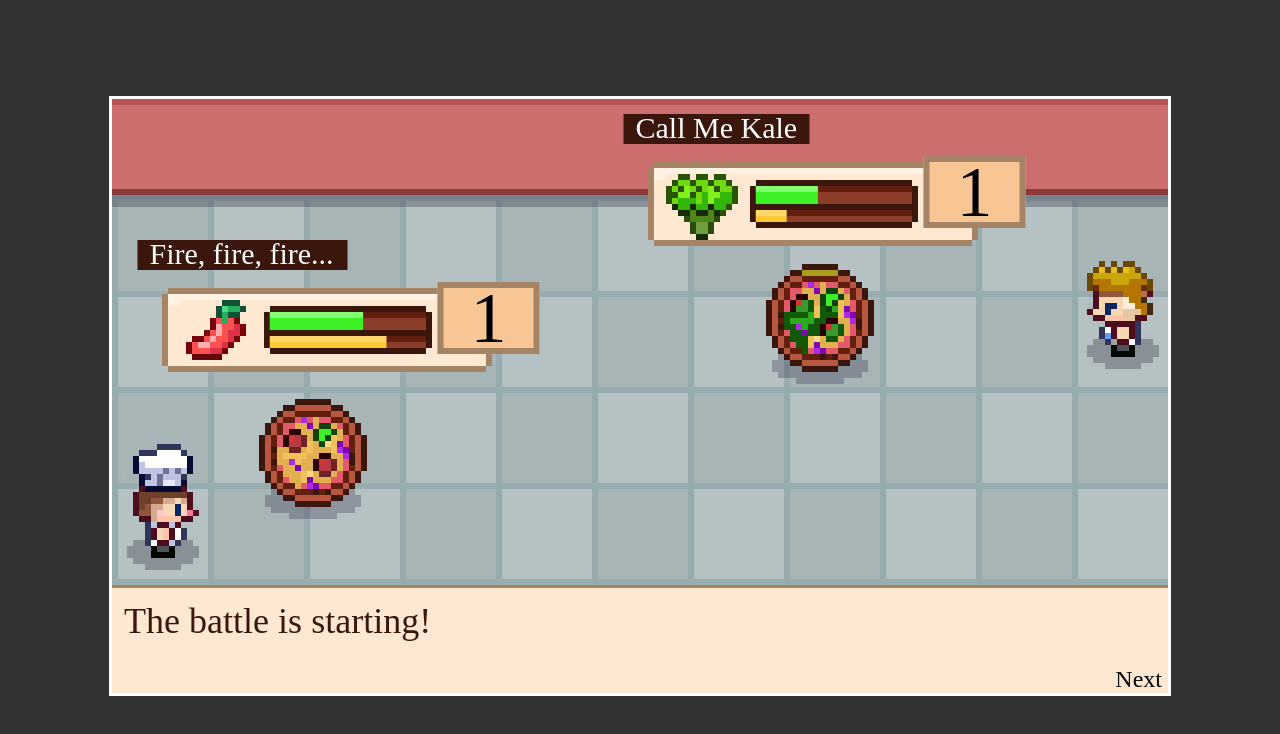
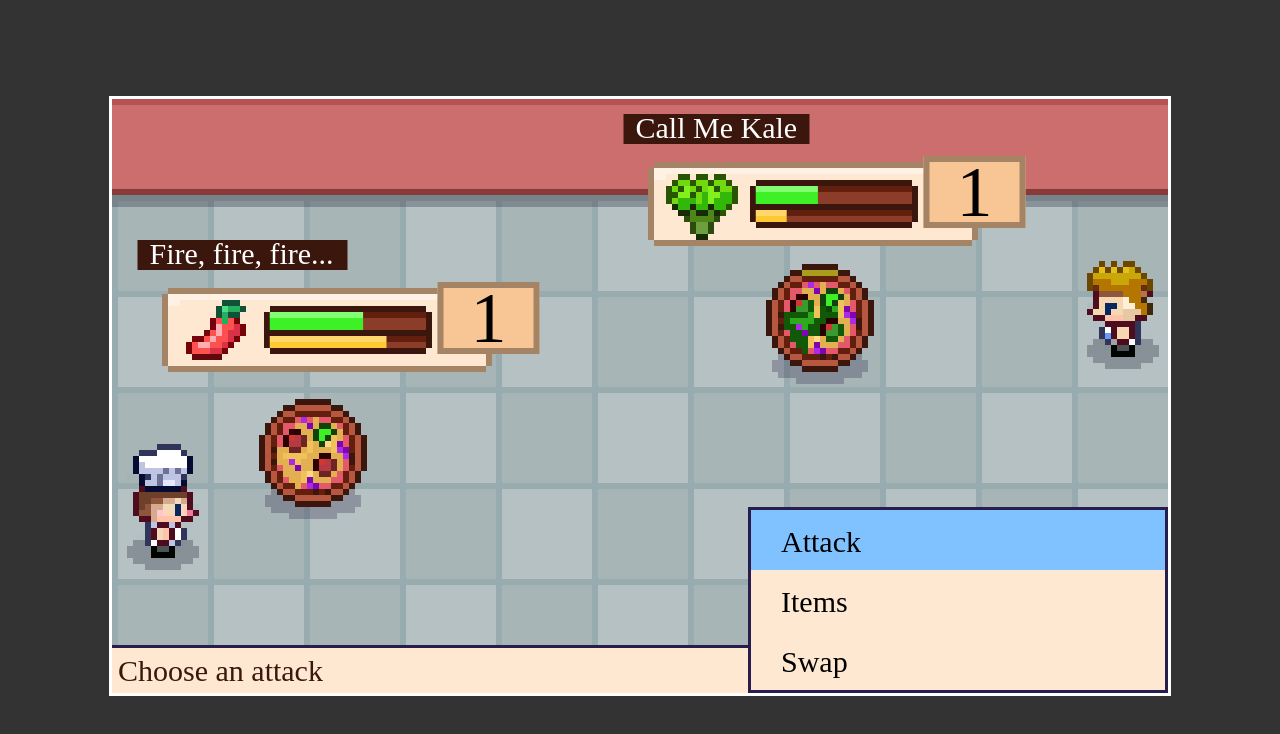
Before and after one commit to AddCycle/pizza-legends, a plain HTML site: page index.html in a window 1280 px wide. Drawn offline with Linux system fonts and the light colour scheme.

Commit message:
feat: Part 11.4 - Attack Menu

```diff
--- a/index.html
+++ b/index.html
@@ -13,6 +13,7 @@
   <link rel="stylesheet" href="./src/style/Combatant.css" type="text/css" />
   <link rel="stylesheet" href="./src/style/SubmissionMenu.css" type="text/css" />
   <link rel="stylesheet" href="./src/style/Team.css" type="text/css" />
+  <link rel="stylesheet" href="./src/style/KeyboardMenu.css" type="text/css" />
 </head>
 
 <body>
--- a/src/js/Battle/Battle.js
+++ b/src/js/Battle/Battle.js
@@ -15,9 +15,7 @@ export class Battle {
         maxXp: 100,
         level: 1,
         status: null,
-        // status: {
-        //   type: "clumsy",
-        // },
+        isPlayerControlled: true,
       }, this),
       "enemy1": new Combatant({
         ...Pizzas.v001,
--- a/src/js/Battle/BattleEvent.js
+++ b/src/js/Battle/BattleEvent.js
@@ -28,9 +28,6 @@ export class BattleEvent {
   async stateChange(resolve) {
     const { caster, target, damage, recover, status, action } = this.event;
     let who = this.event.onCaster ? caster : target;
-    if (action.targetType === "friendly") {
-      who = caster;
-    }
 
     if (damage) {
       // apply damage
--- a/src/js/Battle/SubmissionMenu.js
+++ b/src/js/Battle/SubmissionMenu.js
@@ -1,4 +1,5 @@
 import { Actions } from '../Data/actions.js';
+import { KeyboardMenu } from '../UI/KeyboardMenu.js';
 
 export class SubmissionMenu {
   constructor({ caster, enemy, onComplete }) {
@@ -7,14 +8,89 @@ export class SubmissionMenu {
     this.onComplete = onComplete;
   }
 
+  getPages() {
+    const backOption = {
+      label: "Go Back",
+      description: "Return to previous page",
+      handler: () => {
+        this.keyboardMenu.setOptions(this.getPages().root);
+      }
+    };
+
+    return {
+      root: [
+        {
+          label: "Attack",
+          description: "Choose an attack",
+          handler: () => {
+            // Do something
+            this.keyboardMenu.setOptions(this.getPages().attacks)
+          }
+        },
+        {
+          label: "Items",
+          description: "Choose an item",
+          handler: () => {
+            // go to items page
+            this.keyboardMenu.setOptions(this.getPages().items);
+          }
+        },
+        {
+          label: "Swap",
+          description: "Switch to another pizza",
+          handler: () => {
+            // see pizza options
+            this.keyboardMenu.setOptions(this.getPages().swap);
+          }
+        }
+      ],
+      attacks: [
+        ...this.caster.actions.map(key => {
+          const action = Actions[key];
+          return {
+            label: action.name,
+            description: action.description,
+            handler: () => {
+              this.menuSubmit(action);
+            }
+          }
+        }),
+        backOption
+      ],
+      items: [
+        backOption
+      ],
+      swap: [
+        backOption
+      ]
+    }
+  }
+
+  menuSubmit(action, instanceId = null) {
+    this.keyboardMenu?.end();
+
+    this.onComplete({
+      action,
+      target: action.targetType === "friendly" ? this.caster : this.enemy,
+    });
+  }
+
   decide() {
-    this.onComplete({
-      action: Actions[this.caster.actions[0]],
-      target: this.enemy,
-    })
+    this.menuSubmit(Actions[this.caster.actions[0]]);
+  }
+
+  showMenu(container) {
+    this.keyboardMenu = new KeyboardMenu();
+    this.keyboardMenu.init(container);
+    this.keyboardMenu.setOptions(this.getPages().root);
   }
 
   init(container) {
-    this.decide();
+    if (this.caster.isPlayerControlled) {
+      // Show some UI
+      this.showMenu(container);
+    } else {
+      this.decide();
+    }
   }
 }
--- a/src/js/Battle/TurnCycle.js
+++ b/src/js/Battle/TurnCycle.js
@@ -56,10 +56,10 @@ export class TurnCycle {
   }
 
   async init() {
-    await this.onNewEvent({
-      type: "textMessage",
-      text: "The battle is starting!",
-    });
+    // await this.onNewEvent({
+    //   type: "textMessage",
+    //   text: "The battle is starting!",
+    // });
 
     this.turn();
   }
--- a/src/js/Data/pizzas.js
+++ b/src/js/Data/pizzas.js
@@ -12,7 +12,7 @@ export const Pizzas = Object.freeze({
     type: PizzaTypes.spicy,
     src: "./src/assets/characters/pizzas/s001.png",
     icon: "./src/assets/icons/spicy.png",
-    actions: ["clumsyStatus", "damage1"],
+    actions: ["saucyStatus", "clumsyStatus", "damage1"],
   },
   "v001": {
     name: "Call Me Kale",
--- a/src/js/Handlers/KeypressListener.js
+++ b/src/js/Handlers/KeypressListener.js
@@ -1,9 +1,9 @@
 export class KeypressListener {
-  constructor(callback, ...keyCodes) {
+  constructor(keyCodes, callback) {
     let keySafe = true;
     this.keydownFunction = function (event) {
-      for (const key of keyCodes) {
-        if (event.code === key && keySafe) {
+      for (const key in keyCodes) {
+        if (event.code === keyCodes[key] && keySafe) {
           keySafe = false;
           callback();
           break;
@@ -12,8 +12,8 @@ export class KeypressListener {
     };
 
     this.keyupFunction = function (event) {
-      for (const key of keyCodes) {
-        if (event.code === key) {
+      for (const key in keyCodes) {
+        if (event.code === keyCodes[key]) {
           keySafe = true;
           break;
         }
--- /dev/null
+++ b/src/js/UI/KeyboardMenu.js
@@ -0,0 +1,84 @@
+import { KeypressListener } from "../Handlers/KeypressListener.js";
+
+export class KeyboardMenu {
+  constructor() {
+    this.options = [];
+    this.up = null;
+    this.down = null;
+    this.prevFocus = null;
+  }
+
+  setOptions(options) {
+    this.options = options;
+    this.element.innerHTML = this.options.map((option, index) => {
+      const disabledAttr = option.disabled ? "disabled" : "";
+      return (`
+        <div class="option">
+          <button ${disabledAttr} data-button="${index}" data-description="${option.description}">
+            ${option.label}
+          </button>
+          <span class="right">${option.right ? option.right() : ""}</span>
+        </div>
+        `)
+    }).join('');
+
+    this.element.querySelectorAll('button').forEach((b) => {
+      b.addEventListener('click', () => {
+        const chosenOption = this.options[Number(b.dataset.button)];
+        chosenOption.handler();
+      });
+      b.addEventListener('mouseenter', () => {
+        b.focus();
+      });
+      b.addEventListener('focus', () => {
+        this.prevFocus = b;
+        this.descriptionElementText.innerText = b.dataset.description;
+      });
+    });
+
+    setTimeout(() => {
+      this.element.querySelector('button[data-button]:not([disabled])').focus();
+    }, 10);
+  }
+
+  createElement() {
+    this.element = document.createElement('div');
+    this.element.classList.add('KeyboardMenu');
+
+    // description box element
+    this.descriptionElement = document.createElement('div');
+    this.descriptionElement.classList.add('DescriptionBox');
+    this.descriptionElement.innerHTML = (`<p>I will provide information</p>`);
+    this.descriptionElementText = this.descriptionElement.querySelector('p');
+  }
+
+  end() {
+    this.element.remove();
+    this.descriptionElement.remove();
+
+    // clean bindings for menu selection
+    this.up.unbind();
+    this.down.unbind();
+  }
+
+  init(container) {
+    this.createElement();
+    container.appendChild(this.descriptionElement);
+    container.appendChild(this.element);
+
+    this.up = new KeypressListener(['ArrowUp'], () => {
+      const current = Number(this.prevFocus.getAttribute('data-button'));
+      const prevButton = Array.from(this.element.querySelectorAll('button[data-button]')).reverse().find(elt => {
+        return elt.dataset.button < current && !elt.disabled;
+      });
+      prevButton?.focus();
+    });
+    this.down = new KeypressListener(['ArrowDown'], () => {
+      const current = Number(this.prevFocus.getAttribute('data-button'));
+      const nextButton = Array.from(this.element.querySelectorAll('button[data-button]')).find(elt => {
+        return elt.dataset.button > current && !elt.disabled;
+      });
+      nextButton?.focus();
+    });
+  }
+}
--- a/src/js/UI/TextMessage.js
+++ b/src/js/UI/TextMessage.js
@@ -23,7 +23,7 @@ export class TextMessage {
     });
 
     this.element.querySelector('button').addEventListener('click', () => this.done());
-    this.actionListener = new KeypressListener(() => this.done() && this.actionListener.unbind(), 'Space', 'Enter');
+    this.actionListener = new KeypressListener(['Space', 'Enter'], () => this.done() && this.actionListener.unbind());
   }
 
   init(container) {
--- /dev/null
+++ b/src/style/KeyboardMenu.css
@@ -0,0 +1,59 @@
+.KeyboardMenu {
+  border: 1px solid var(--border-color);
+  background-color: var(--menu-background);
+  position: absolute;
+}
+
+.KeyboardMenu button {
+  display: flex;
+  align-items: center;
+  width: 100%;
+  text-align: left;
+  /* -webkit-appearance: none; */
+  border: 0;
+  background: none;
+  height: 20px;
+  /* TODO -> make a custom cursor*/
+  cursor: pointer;
+  font-family: inherit;
+  padding: 0;
+  padding-left: 1em;
+  font-size: 10px;
+}
+
+.KeyboardMenu button:focus {
+  background-color: var(--menu-selected-background);
+  outline: 0;
+}
+
+.KeyboardMenu .option {
+  position: relative;
+}
+
+.KeyboardMenu .option .right {
+  position: absolute;
+  inset: 0;
+  left: inherit;
+}
+
+.DescriptionBox {
+  position: absolute;
+  inset: 0;
+  top: auto;
+  color: var(--menu-font-color);
+  border-top: 1px solid var(--border-color);
+  background-color: var(--menu-background);
+  padding: 2px;
+}
+
+.DescriptionBox p {
+  font-size: 10px;
+  margin: 0;
+}
+
+/* Battle specific */
+.Battle .KeyboardMenu {
+  right: 0;
+  bottom: 0;
+  width: 140px;
+}
```
